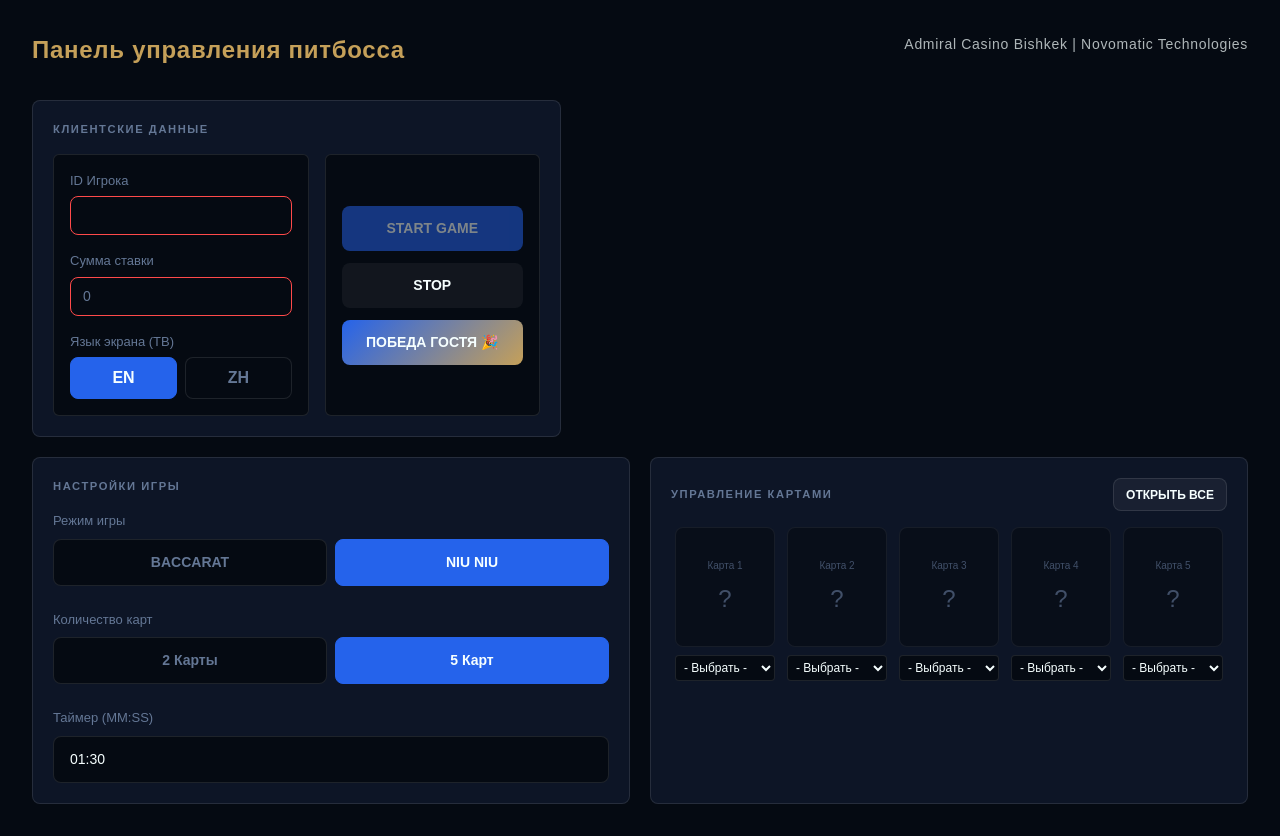
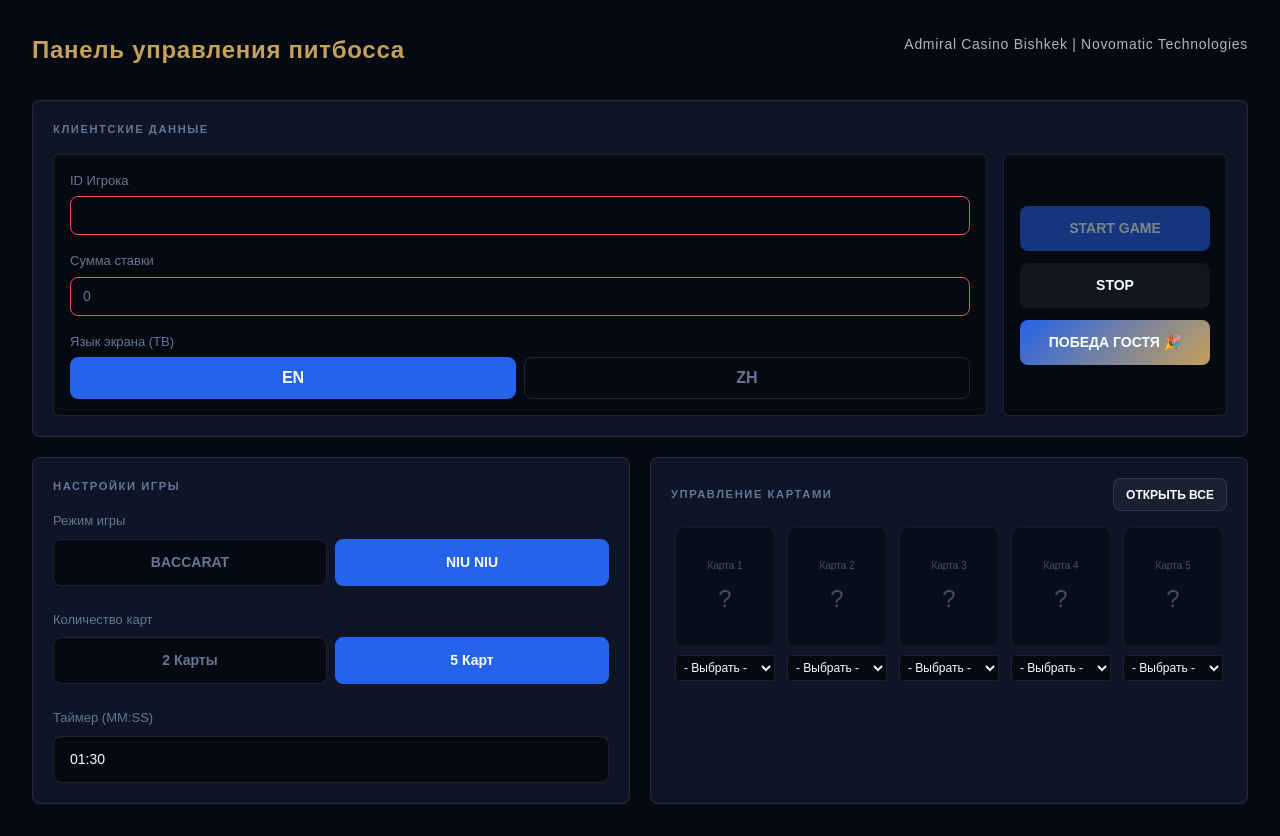
Before and after one commit to happydoctorbass/avalutmac, a Next.js app: page /admin in a window 1280 px wide. Built offline with nearby package versions, Linux system fonts and the light colour scheme.

Commit message:
Fix: stable game restart logic and code modularity

```diff
--- a/src/components/admin/AdminPanel.module.css
+++ b/src/components/admin/AdminPanel.module.css
@@ -15,9 +15,7 @@
 }
 
 .clientBlock {
-  flex: 0 0 auto;
-  width: fit-content;
-  max-width: 100%;
+  width: 100%;
   margin-bottom: 1.25rem;
   height: auto;
 }
@@ -27,6 +25,7 @@
   flex-direction: row;
   align-items: stretch;
   gap: 1rem;
+  width: 100%;
 }
 
 .clientSub {
@@ -42,8 +41,7 @@
 }
 
 .clientSub:last-child {
-  flex: 0 0 auto;
-  min-width: 11rem;
+  flex: 0 0 14rem;
 }
 
 .launchCol {
```
